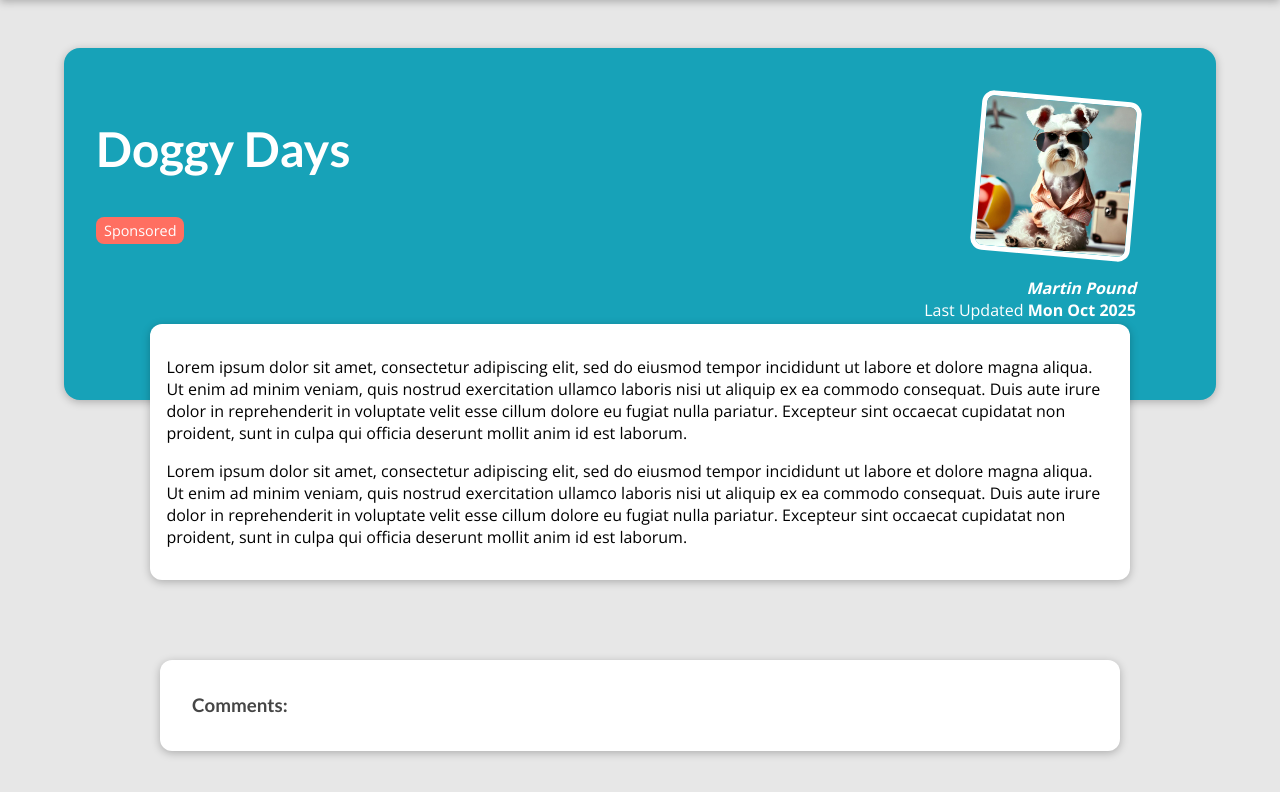
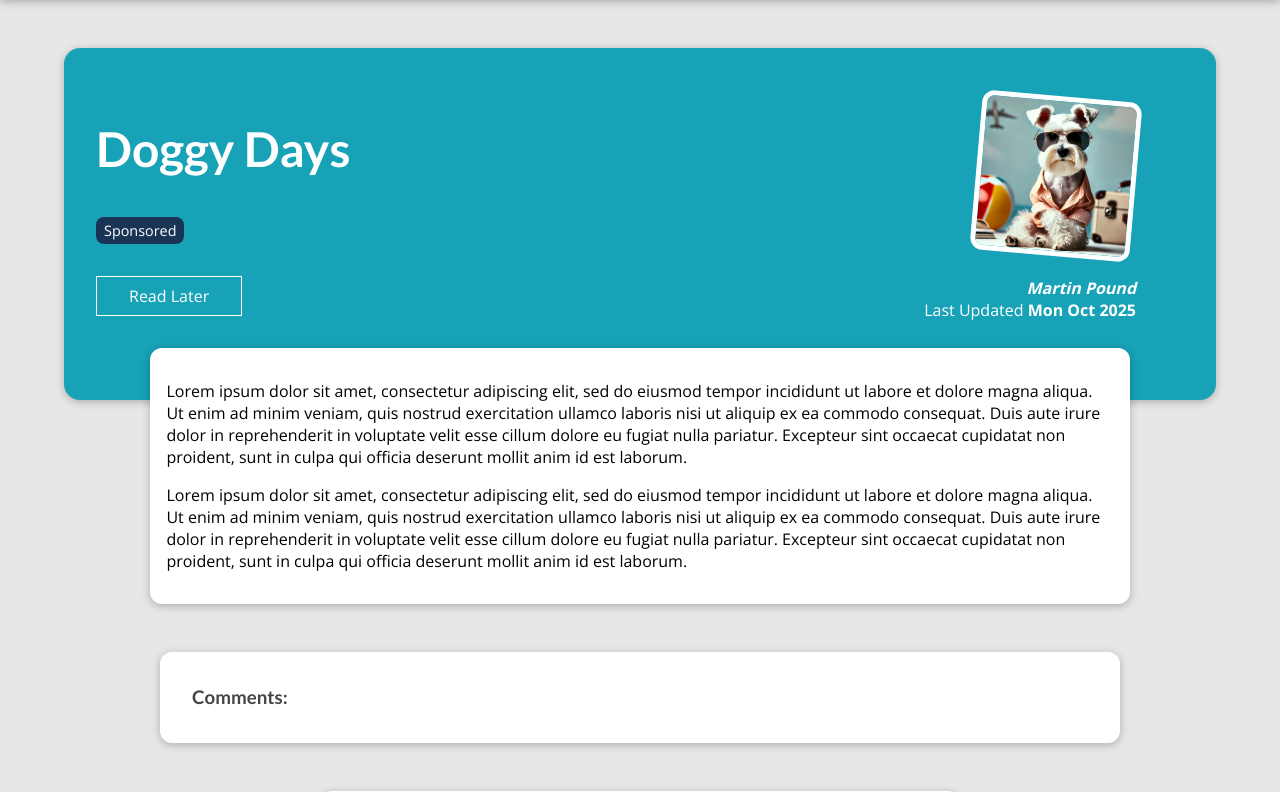
Before and after one commit to Martin-Pound/django-blog-site, a Django app: a page that uses blog/templates/blog/post-detail.html in a window 1280 px wide. Shown: the part 80-872 px from the top of the page. Run offline with Django 5.2, Linux system fonts and the light colour scheme; data comes from the database, SQL or seed files in the repository; both versions use the stored data as it was after the commit.

Commit message:
Adding button to post detail for later dev

```diff
--- a/blog/static/blog/post-detail.css
+++ b/blog/static/blog/post-detail.css
@@ -18,7 +18,6 @@ body {
   box-shadow: 0 2px 8px rgba(0, 0, 0, 0.25);
   height: 22rem;
 }
-
 #summary h2 {
   color: white;
   font-size: 3rem;
@@ -56,10 +55,29 @@ body {
   font-weight: bold;
 }
 
+#read-later {
+  margin: 2rem 0;
+}
+
+#read-later button {
+  background-color: transparent;
+  border: 1px solid white;
+  padding: 0.5rem 2rem;
+  font: inherit;
+  color: white;
+  cursor: pointer;
+}
+
+#read-later button:hover,
+#read-later button:active {
+  background-color: #ff6f61;
+  color: #ffffff;
+}
+
 main {
   width: 90%;
   max-width: 90rem;
-  margin: 5rem auto;
+  margin: 2rem auto;
   background-color: white;
   padding: 1rem;
   border-radius: 12px;
@@ -68,7 +86,7 @@ main {
 
 .tag {
     display: inline-block;
-    background-color: #ff6f61;
+    background-color: #193455;
     color: white;
     padding: 0.25rem 0.5rem;
     border-radius: 8px;
--- a/blog/templates/blog/post-detail.html
+++ b/blog/templates/blog/post-detail.html
@@ -17,6 +17,11 @@
                 <span class="tag">{{ tag.caption }}</span>
             {% endfor %}
         </div>
+
+        <div id="read-later">
+            <button>Read Later</button>
+        </div>
+
         <article>
             <img src="{{ post.image.url }}" alt="{{ post.title }}">
             <address> <a href="mailto: {{ post.author.email_address }}">{{ post.author|title }}</a></address>
```
Also changed, not shown: db.sqlite3.
